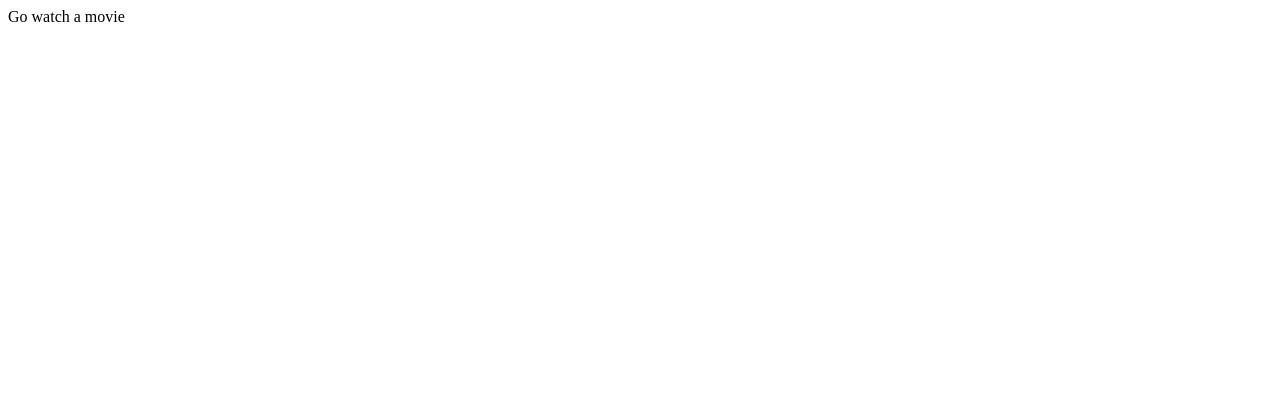
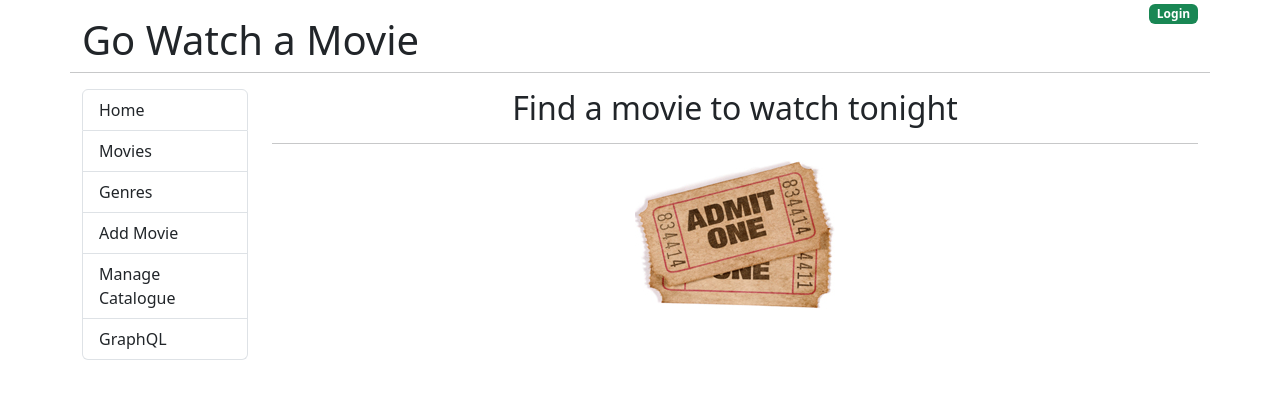
Before and after one commit to RistoFlink/movies-go-react, a React (Create React App) app: page / in a window 1280 px wide. Shown: the top 398 px of the page. Built offline with nearby package versions, Linux system fonts and the light colour scheme.

Commit message:
Set up the layout

```diff
--- a/public/index.html
+++ b/public/index.html
@@ -10,34 +10,12 @@
       content="Web site created using create-react-app"
     />
     <link rel="apple-touch-icon" href="%PUBLIC_URL%/logo192.png" />
-    <!--
-      manifest.json provides metadata used when your web app is installed on a
-      user's mobile device or desktop. See https://developers.google.com/web/fundamentals/web-app-manifest/
-    -->
     <link rel="manifest" href="%PUBLIC_URL%/manifest.json" />
-    <!--
-      Notice the use of %PUBLIC_URL% in the tags above.
-      It will be replaced with the URL of the `public` folder during the build.
-      Only files inside the `public` folder can be referenced from the HTML.
-
-      Unlike "/favicon.ico" or "favicon.ico", "%PUBLIC_URL%/favicon.ico" will
-      work correctly both with client-side routing and a non-root public URL.
-      Learn how to configure a non-root public URL by running `npm run build`.
-    -->
-    <title>React App</title>
+	<link href="https://cdn.jsdelivr.net/npm/bootstrap@5.3.2/dist/css/bootstrap.min.css" rel="stylesheet" integrity="sha384-T3c6CoIi6uLrA9TneNEoa7RxnatzjcDSCmG1MXxSR1GAsXEV/Dwwykc2MPK8M2HN" crossorigin="anonymous">
+    <title>Go Watch a Movie</title>
   </head>
   <body>
     <noscript>You need to enable JavaScript to run this app.</noscript>
     <div id="root"></div>
-    <!--
-      This HTML file is a template.
-      If you open it directly in the browser, you will see an empty page.
-
-      You can add webfonts, meta tags, or analytics to this file.
-      The build step will place the bundled scripts into the <body> tag.
-
-      To begin the development, run `npm start` or `yarn start`.
-      To create a production bundle, use `npm run build` or `yarn build`.
-    -->
   </body>
 </html>
--- a/src/App.js
+++ b/src/App.js
@@ -1,9 +1,37 @@
+import Home from "./components/home";
+
 function App() {
-  return (
-    <div>
-	  Go watch a movie
-    </div>
-  );
+	return (
+		<div className="container">
+			<div className="row">
+				<div className="col">
+					<h1 className="mt-3">Go Watch a Movie</h1>
+				</div>
+				<div className="col text-end">
+					<a href="#!"><span className="badge bg-success">Login</span> </a>
+				</div>
+				<hr className="mb-3"></hr>
+			</div>
+
+			<div className="row">
+				<div className="col-md-2">
+					<nav>
+						<div className="list-group">
+							<a href="#!" className="list-group-item list-group-item-action">Home</a>
+							<a href="#!" className="list-group-item list-group-item-action">Movies</a>
+							<a href="#!" className="list-group-item list-group-item-action">Genres</a>
+							<a href="#!" className="list-group-item list-group-item-action">Add Movie</a>
+							<a href="#!" className="list-group-item list-group-item-action">Manage Catalogue</a>
+							<a href="#!" className="list-group-item list-group-item-action">GraphQL</a>
+						</div>
+					</nav>
+				</div>
+				<div className="col-md-10">
+					<Home />
+				</div>
+			</div>
+		</div>
+	);
 }
 
 export default App;
--- /dev/null
+++ b/src/components/home.js
@@ -0,0 +1,15 @@
+import Ticket from "./../images/movie_tickets.jpg";
+
+const Home = () => {
+    return (
+        <>
+            <div className="text-center">
+                <h2>Find a movie to watch tonight</h2>
+                <hr />
+                <img src={Ticket} alt="Movie tickets"></img>
+            </div>
+        </>
+    )
+}
+
+export default Home;
```
Also changed, not shown: src/components/movies.js (added, +12 -0 lines), src/images/movie_tickets.jpg (added).
